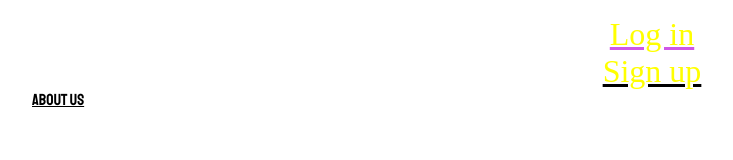
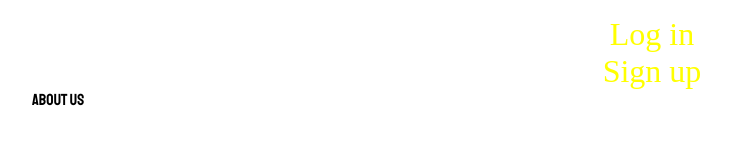
Before and after one commit to jumpybuns/karaoke-roulette-fe, a React (Create React App) app: page / in a window 1280 px wide. In both pictures the pointer is over the link "Log in". Shown: the top 160 px of the page, without its empty margins (8-741 px from the left). Built offline with nearby package versions, Linux system fonts and the light colour scheme.

Commit message:
css changes to home text

```diff
--- a/src/App.css
+++ b/src/App.css
@@ -84,11 +84,12 @@ li {
 a {
 color: black;
 font-family: 'Staatliches', cursive;
+text-decoration: none;
 
 }
 
 a:hover {
-  color: rgb(207, 86, 231);
+  color: rgb(177, 99, 250);
 }
 
 .video-page {
```
